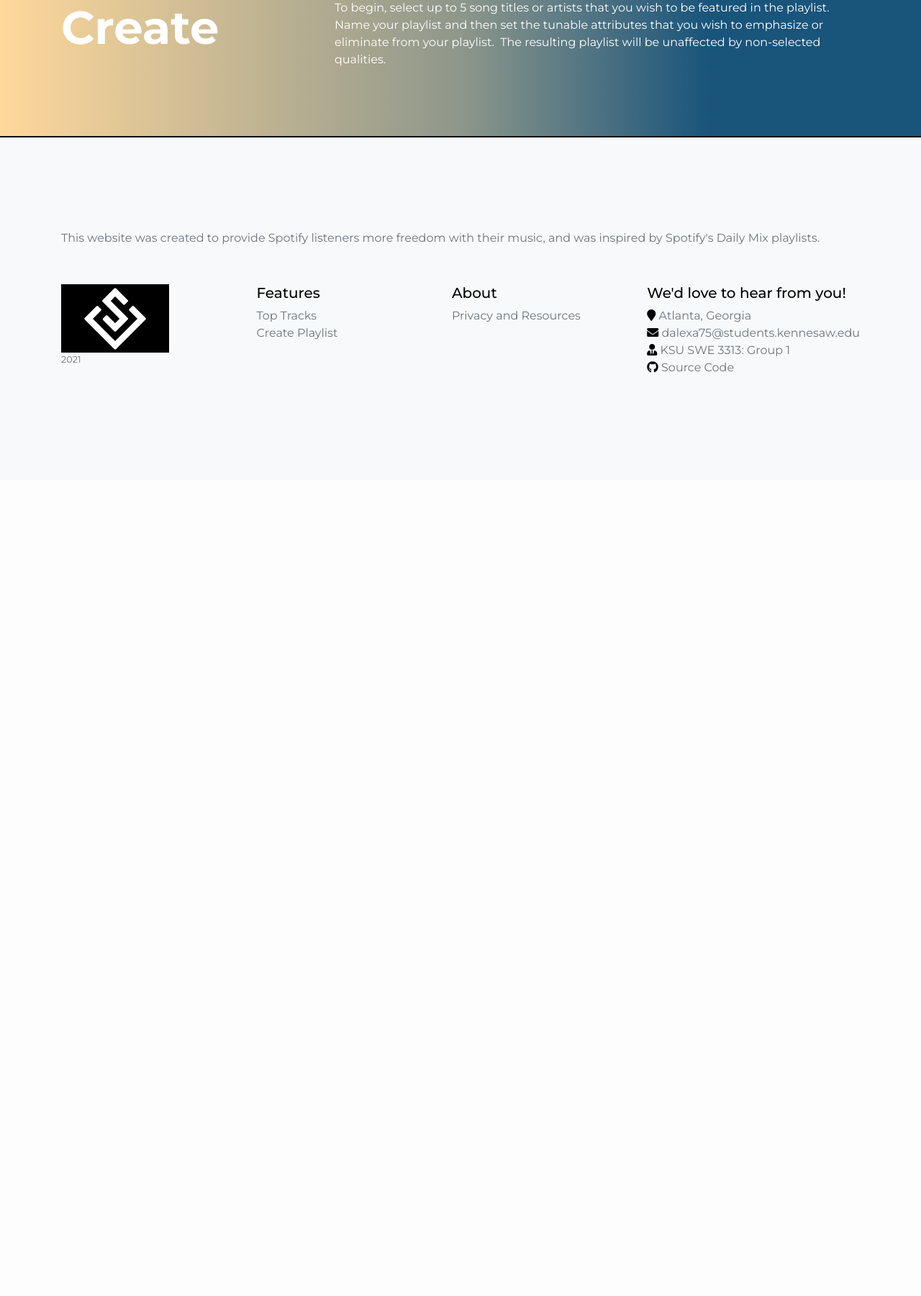
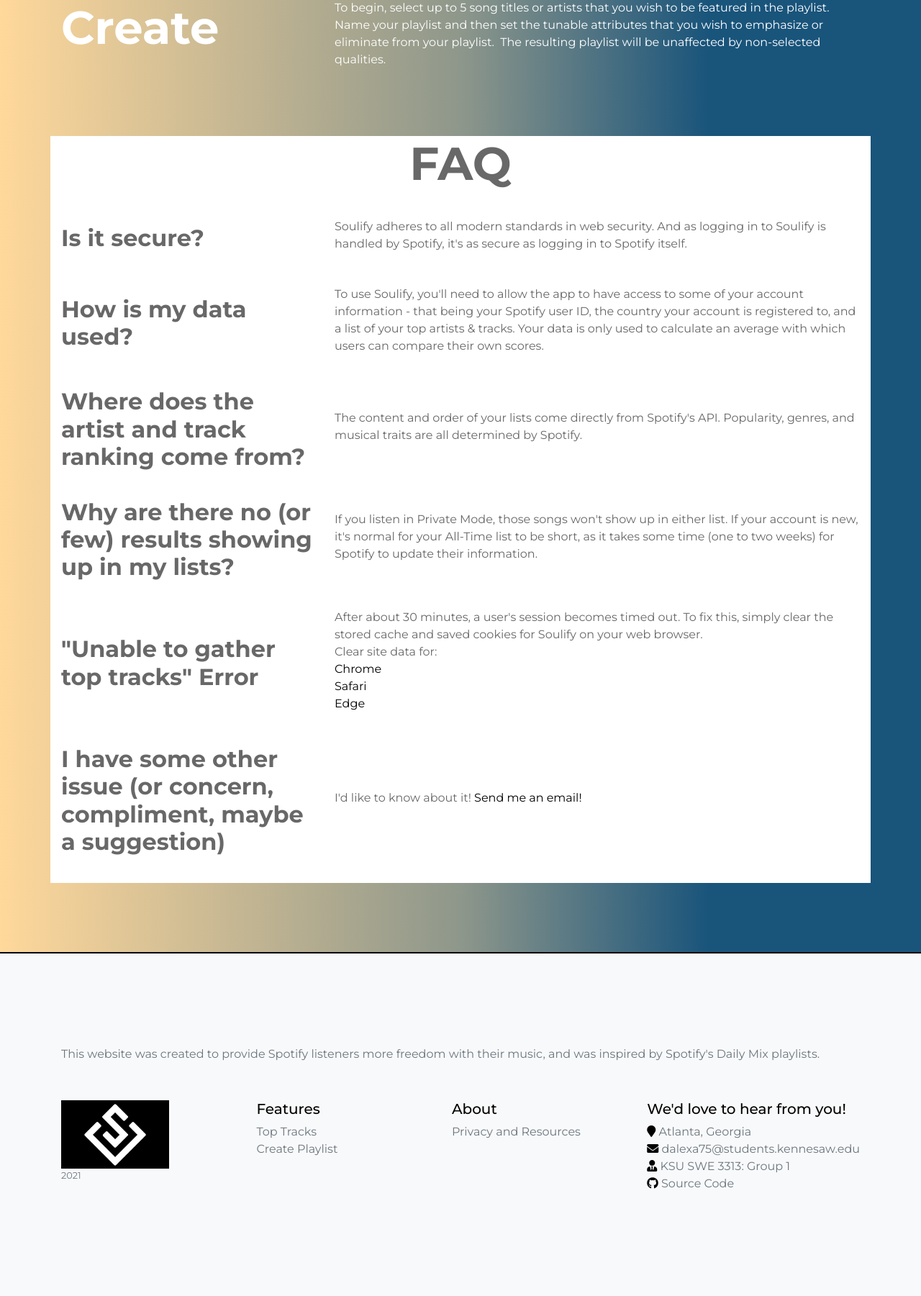
Before and after one commit to wisenickel5/Soulify, a Flask app: page /information in a window 1280 px wide. Shown: the part 490-2291 px from the top of the page at 72% size. Before the commit the page ends 1008 px from the top, so only its background shows below. Run offline with Flask 2, Linux system fonts and the light colour scheme; some libraries are stand-ins or nearby versions.

Commit message:
Added FAQ

```diff
--- a/App/static/css/main.css
+++ b/App/static/css/main.css
@@ -19,6 +19,10 @@ div {
 
 i {
 	color: #000;
+}
+
+.container-sm{
+  background: white!important;
 }
 
 @media (min-width: 768px) {
@@ -155,6 +159,34 @@ li.nav-item {
 
 .jumbotron .container {
   max-width: 45rem;
+}
+
+.faq-info {
+	color: rgb(104, 104, 104);
+	font-family: Montserrat,sans-serif;
+	display: flex;
+  justify-content: center;
+  align-items: center;
+  padding-bottom: 30px;
+}
+
+.faq-info p {
+  font-size: 1em;
+  font-weight: 400;
+}
+
+.faq-info h1 {
+  font-size: 4em;
+  font-weight: 700;
+}
+
+.faq-info h2{
+  font-size: 2em;
+  font-weight: 700;
+}
+
+.faq-link-info a {
+  color: black !important;
 }
 
 footer {
--- a/App/templates/information.html
+++ b/App/templates/information.html
@@ -57,7 +57,95 @@
 				will be unaffected by non-selected qualities.
 			</p>
       	</div>
-      </div>
+    </div>
+</div>
+
+<div class= "py-5">
+	<div class = "container-sm">
+		<div class="faq-info">
+			<center><h1>FAQ</h1></center>
+		</div>
+
+		<div class="row faq-info">
+			<div class="col-12 col-lg-4">
+				<h2>Is it secure?</h2>
+			</div>
+			<div class="col-12 col-lg-8">
+				<p>
+					Soulify adheres to all modern standards in web security.
+					And as logging in to Soulify is handled by Spotify, it's
+					as secure as logging in to Spotify itself.
+				</p>
+			</div>
+		</div>
+
+		<div class="row faq-info">
+			<div class="col-12 col-lg-4">
+				<h2>How is my data used?</h2>
+			</div>
+			<div class="col-12 col-lg-8">
+				<p>
+					To use Soulify, you'll need to allow the app to have access
+					to some of your account information - that being your Spotify user
+					ID, the country your account is registered to, and a list of
+					your top artists & tracks. Your data is only used to calculate
+					an average with which users can compare their own scores.
+				</p>
+			</div>
+		</div>
+
+		<div class="row faq-info">
+			<div class="col-12 col-lg-4">
+				<h2>Where does the artist and track ranking come from?</h2>
+			</div>
+			<div class="col-12 col-lg-8">
+				<p>
+					The content and order of your lists come directly from Spotify's
+					API. Popularity, genres, and musical traits are all determined by Spotify.
+				</p>
+			</div>
+		</div>
+
+		<div class="row faq-info">
+			<div class="col-12 col-lg-4">
+				<h2>Why are there no (or few) results showing up in my lists?</h2>
+			</div>
+			<div class="col-12 col-lg-8">
+				<p>
+					If you listen in Private Mode, those songs won't show up in either
+					list. If your account is new, it's normal for your All-Time list to
+					be short, as it takes some time (one to two weeks) for Spotify
+					to update their information.
+				</p>
+			</div>
+		</div>
+
+		<div class="row faq-info">
+			<div class="col-12 col-lg-4">
+				<h2>"Unable to gather top tracks" Error</h2>
+			</div>
+			<div class="col-12 col-lg-8">
+				<p>
+					After about 30 minutes, a user's session becomes timed out.
+					To fix this, simply clear the stored cache and saved cookies
+					for Soulify on your web browser. <br>
+					Clear site data for: <br>
+					<a class="hyperlink-black" href="https://support.google.com/accounts/answer/32050?hl=en&co=GENIE.Platform%3DDesktop">Chrome</a><br>
+					<a class="hyperlink-black" href="https://www.laptopmag.com/articles/safari-delete-cookies">Safari</a><br>
+					<a class="hyperlink-black" href="https://support.microsoft.com/en-us/microsoft-edge/delete-cookies-in-microsoft-edge-63947406-40ac-c3b8-57b9-2a946a29ae09#:~:text=Open%20Microsoft%20Edge%20and%20select,and%20then%20select%20Clear%20now.">Edge</a><br>
+				</p>
+			</div>
+		</div>
+
+		<div class="row faq-info">
+			<div class="col-12 col-lg-4">
+				<h2>I have some other issue (or concern, compliment, maybe a suggestion)</h2>
+			</div>
+			<div class="col-12 col-lg-8">
+				<p>I'd like to know about it! <a class="hyperlink-black" href="mailto:dalexa75@students.kennesaw.edu">Send me an email!</a></p>
+			</div>
+		</div>
+	</div>
 </div>
 
 {% endblock %}
--- a/config.py
+++ b/config.py
@@ -2,8 +2,8 @@
 
 CLIENT_ID = '8c9ee97b95854163a250399fda32d350'
 CLIENT_SECRET = 'b5a659e4ccce47499fbb50db0d8cb97d'
-REDIRECT_URI = 'http://127.0.0.1:5000/callback' #Uncomment when testing
-#REDIRECT_URI = 'https://soulify.herokuapp.com/callback' #Uncomment when in production
+#REDIRECT_URI = 'http://127.0.0.1:5000/callback' #Uncomment when testing
+REDIRECT_URI = 'https://soulify.herokuapp.com/callback' #Uncomment when in production
 RESPONSE_TYPE = 'code'
 GRANT_TYPE = 'authorization_code'
 TOKEN_URL = 'https://accounts.spotify.com/api/token'
```
